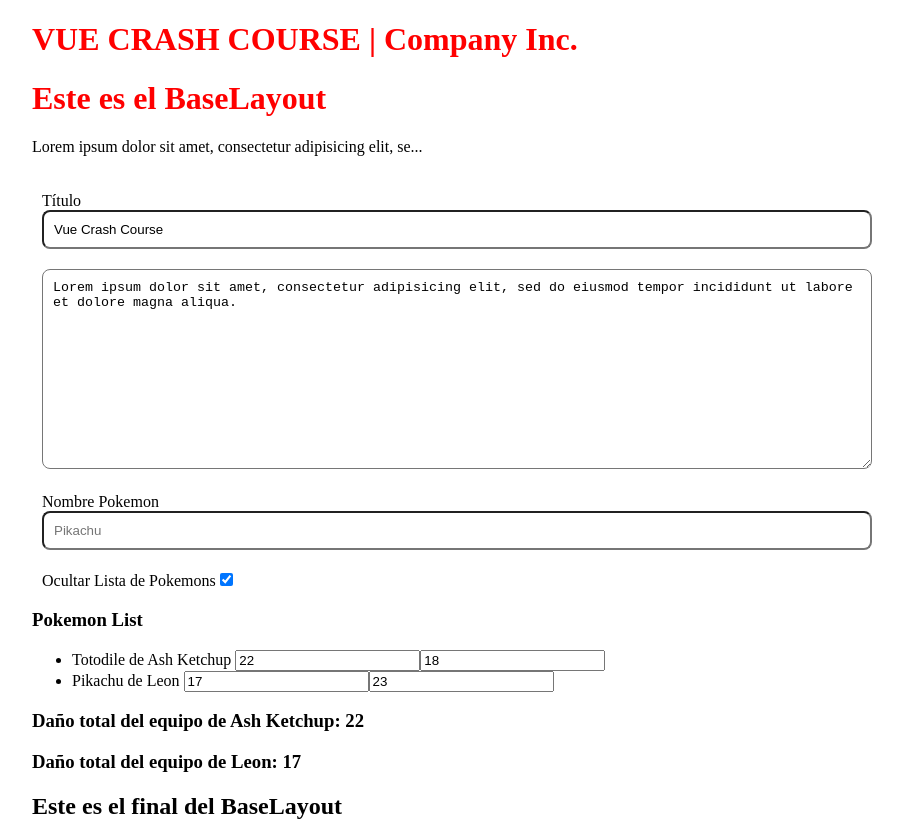
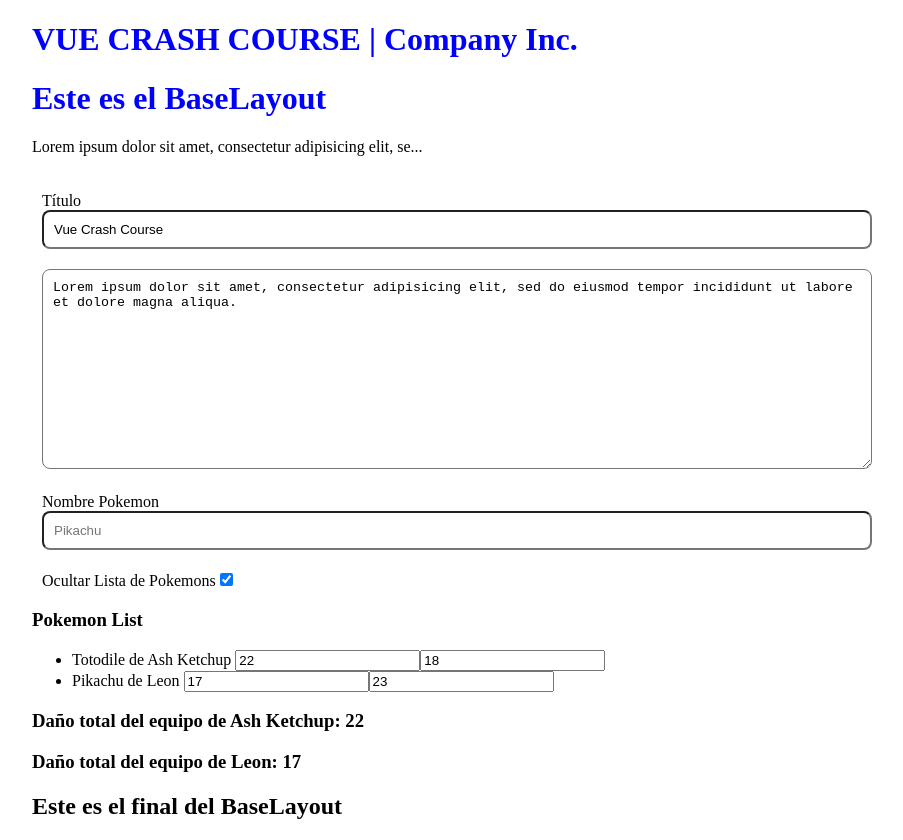
Before and after one commit to charliejuc/vuex-crash-course, a Vue app: page / in a window 1280 px wide. Shown: the whole page, without its empty margins (183-1086 px from the left). Built offline with nearby package versions, Linux system fonts and the light colour scheme.

Commit message:
modified:   src/layouts/BaseLayout.vue Styles.
modified:   src/views/Home.vue
Vue CSS deep selector example.

```diff
--- a/src/layouts/BaseLayout.vue
+++ b/src/layouts/BaseLayout.vue
@@ -32,13 +32,4 @@
 </script>
 
 <style lang="scss" scoped>
-    h1 {
-        color: red;
-    }
 </style>
-
-<style lang="scss">
-    h1 {
-        color: red;
-    }
-</style>
--- a/src/views/Home.vue
+++ b/src/views/Home.vue
@@ -200,3 +200,17 @@ export default {
   }
 
 </style>
+
+<style lang="scss" scoped>
+  div /deep/ h1 {
+    color: blue;
+  }
+
+  // div ::v-deep h1 {
+  //   color: red;
+  // }
+
+  // div >>> h1 {
+  //   color: red;
+  // }
+</style>
```
